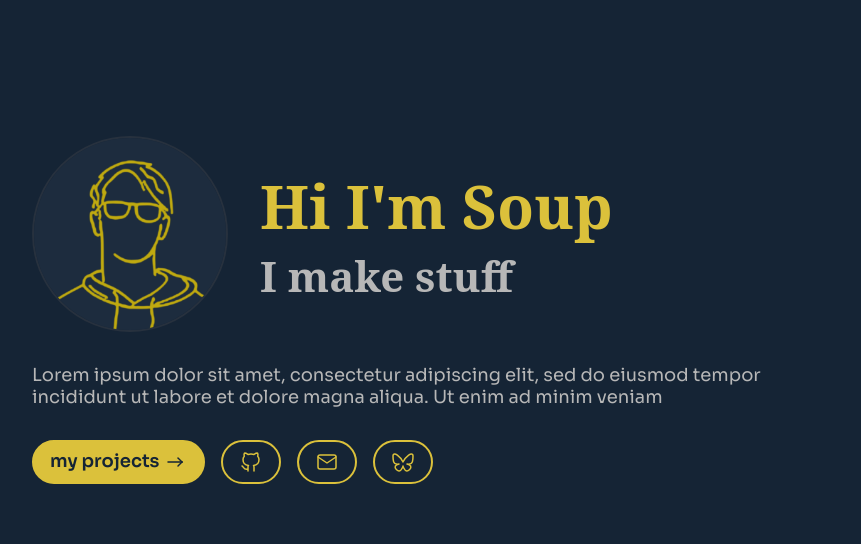
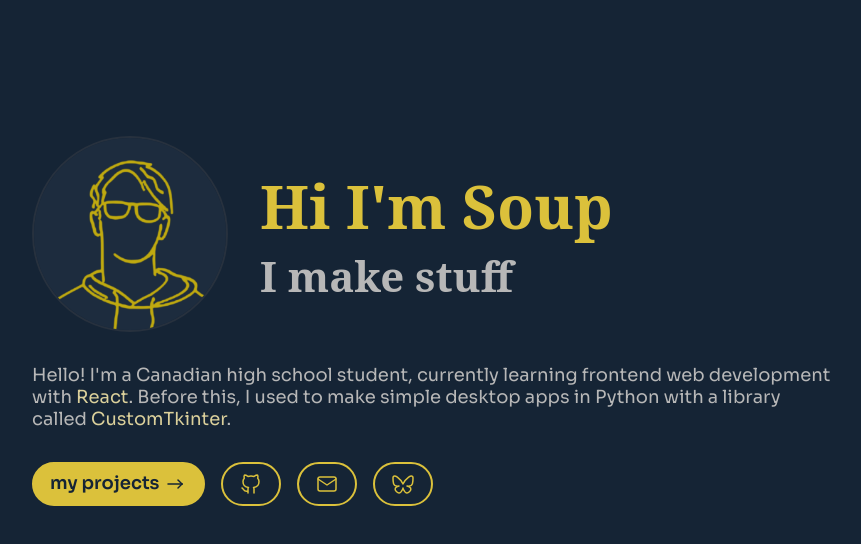
Before and after one commit to SoupCat-Py/reactfolio, a React (Vite) app: page / in a window 1280 px wide. Shown: the top 544 px of the page, without its empty margins (208-1069 px from the left). Built offline with nearby package versions, Linux system fonts and the light colour scheme; a web font is replaced by a local one.

Commit message:
added description and links

```diff
--- a/src/root.css
+++ b/src/root.css
@@ -3,6 +3,7 @@
     --bg-light: #1D2C3E;
     --bg-border: #27313E;
     --primary: #DBC13B;
+    --secondary: #dbd09b;
     --text: #B7B7B7;
 
     --size-h1: 60px;
--- a/src/sections/hero.module.css
+++ b/src/sections/hero.module.css
@@ -4,6 +4,14 @@
 .body {
     max-width: 800px;
 }
+.link {
+    text-decoration: none;
+    color: var(--secondary);
+}
+.link:hover {
+    text-decoration: underline;
+    color: var(--primary);
+}
 .image {
     height: 12rem;
     aspect-ratio: 1;
--- a/src/sections/hero.tsx
+++ b/src/sections/hero.tsx
@@ -14,7 +14,11 @@ export default function Hero() {
                 </div>
             </div>
 
-            <span className={`body color-text ${styles.body}`}>Lorem ipsum dolor sit amet, consectetur adipiscing elit, sed do eiusmod  tempor incididunt ut labore et dolore magna aliqua. Ut enim ad minim  veniam</span>
+            <span className={`body color-text ${styles.body}`}>Hello! I'm a Canadian high school student, currently learning frontend web development with&nbsp;
+                <a href="https://react.dev" target="_blank" className={styles.link}>React</a>.
+                Before this, I used to make simple desktop apps in Python with a library called&nbsp;
+                <a href="https://customtkinter.tomschimansky.com/" target="_blank" className={styles.link}>CustomTkinter</a>.
+            </span>
 
             <div className="d-flex flex-row justify-start align-center g1">
                 <Button primary section href="#projects" label="my projects" icon={<>
```
